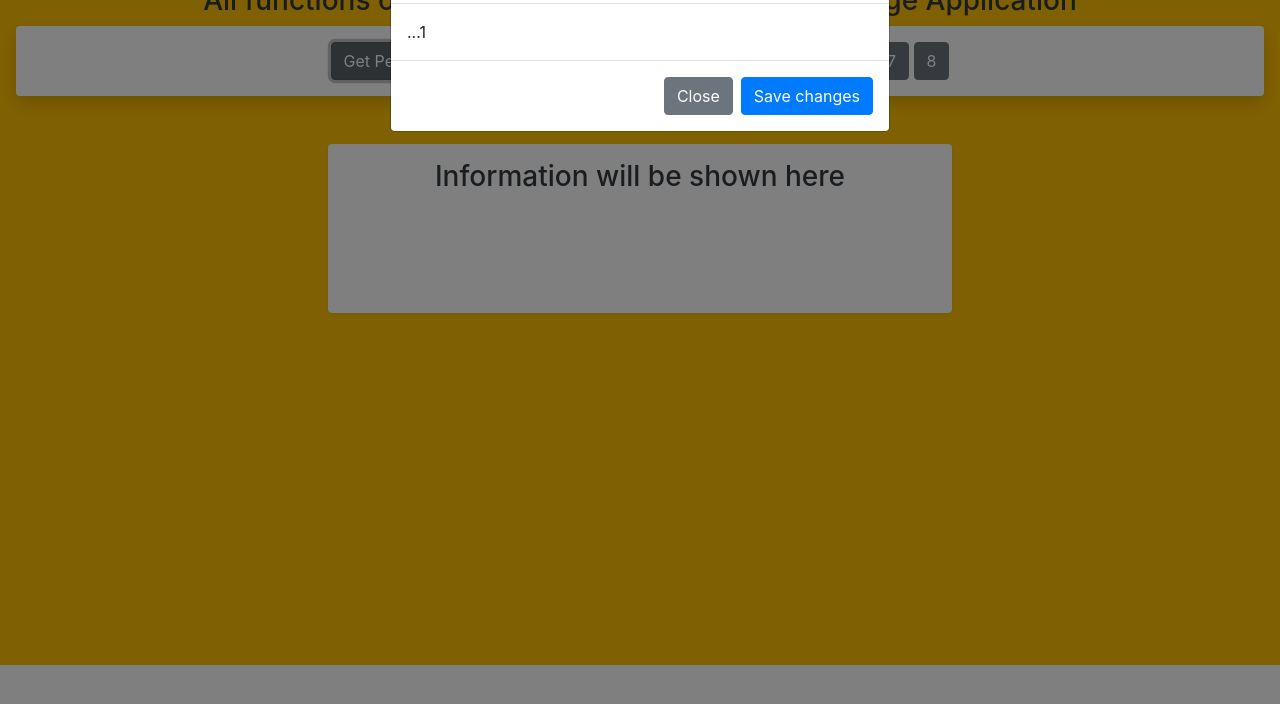
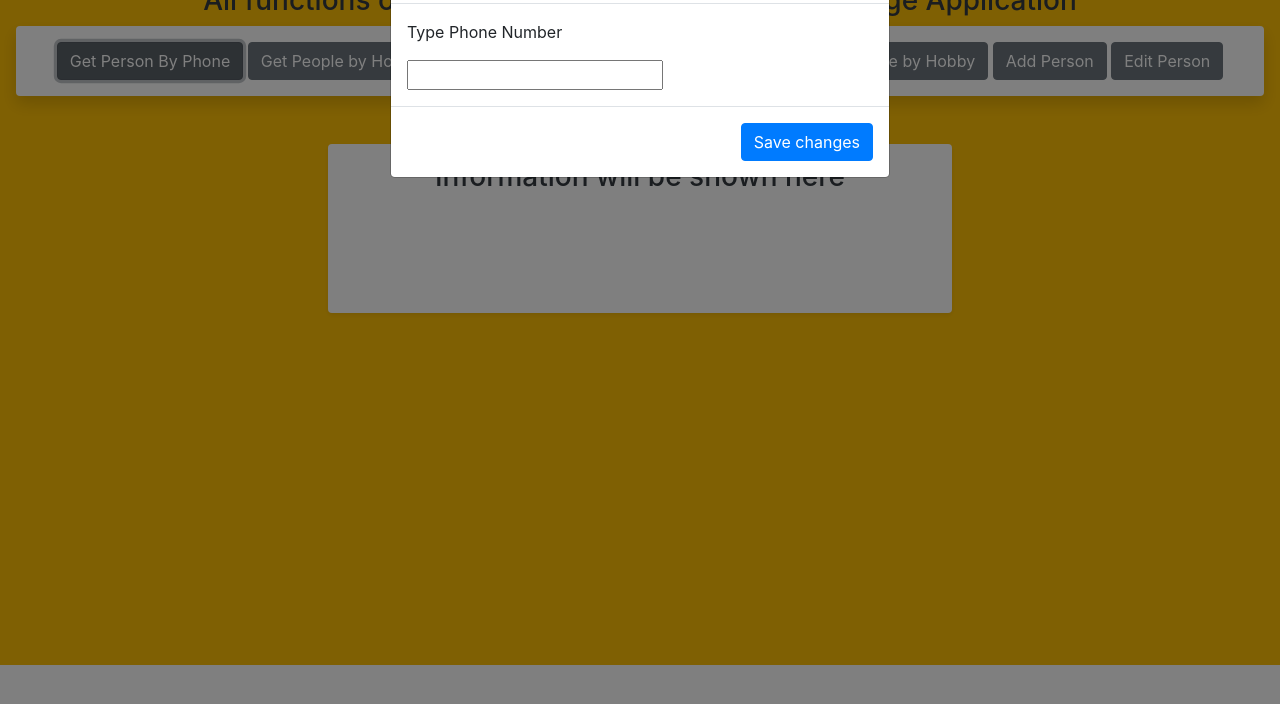
Before and after one commit to mp525/CA2Frontend, a plain HTML site: page public/index.html in a window 1280 px wide. Both pictures are taken after a click on the button "Get Person By Phone". Shown: the part 88-792 px from the top of the page. Drawn offline with nearby package versions, Linux system fonts and the light colour scheme.

Commit message:
forberedelser

```diff
--- a/public/index.html
+++ b/public/index.html
@@ -16,23 +16,19 @@
     <div align="center" class="shadow p-3 mb-5 bg-white rounded">
     <button class="btn btn-secondary" data-toggle="modal" data-target="#exampleModal">Get Person By Phone</button>
     <button class="btn btn-secondary"  data-toggle="modal" data-target="#exampleModal2">Get People by Hobby</button>
-    <button class="btn btn-secondary" data-toggle="modal3" data-target="#exampleModal3">3</button>
-    <button class="btn btn-secondary" data-toggle="modal4" data-target="#exampleModal4">4</button>
-    <button class="btn btn-secondary" data-toggle="modal5" data-target="#exampleModal5">5</button>
-    <button class="btn btn-secondary" data-toggle="modal6" data-target="#exampleModal6">6</button>
-    <button class="btn btn-secondary" data-toggle="modal7" data-target="#exampleModal7">7</button>
-    <button class="btn btn-secondary" data-toggle="modal8" data-target="#exampleModal8">8</button>
+    <button class="btn btn-secondary" data-toggle="modal3" data-target="#exampleModal3">Get People by Zip</button>
+    <button class="btn btn-secondary" data-toggle="modal4" data-target="#exampleModal4">Get all zips</button>
+    <button class="btn btn-secondary" data-toggle="modal5" data-target="#exampleModal5">Get Number of people by Hobby</button>
+    <button class="btn btn-secondary" data-toggle="modal6" data-target="#exampleModal6">Add Person</button>
+    <button class="btn btn-secondary" data-toggle="modal7" data-target="#exampleModal7">Edit Person</button>
+
     </div>
-
-
-
-
-
 
 
     <div align="center">
     <div id="display" class="shadow-sm p-3 mb-5 bg-white rounded col-6">
         <h3 align="center">Information will be shown here</h3>
+        <table id="table"></table>
         <br><br><br><br>
 
     </div>
@@ -50,11 +46,11 @@
           </button>
         </div>
         <div class="modal-body">
-          ...1
+            <p>Type Phone Number</p><input type="number">
         </div>
         <div class="modal-footer">
-          <button type="button" class="btn btn-secondary" data-dismiss="modal">Close</button>
-          <button type="button" class="btn btn-primary">Save changes</button>
+
+          <button id="getByPhone" type="button" class="btn btn-primary">Save changes</button>
         </div>
       </div>
     </div>
@@ -80,6 +76,7 @@
       </div>
     </div>
   </div>
+  <script src="../src/index.js"></script>
 </body>
 
 
```
